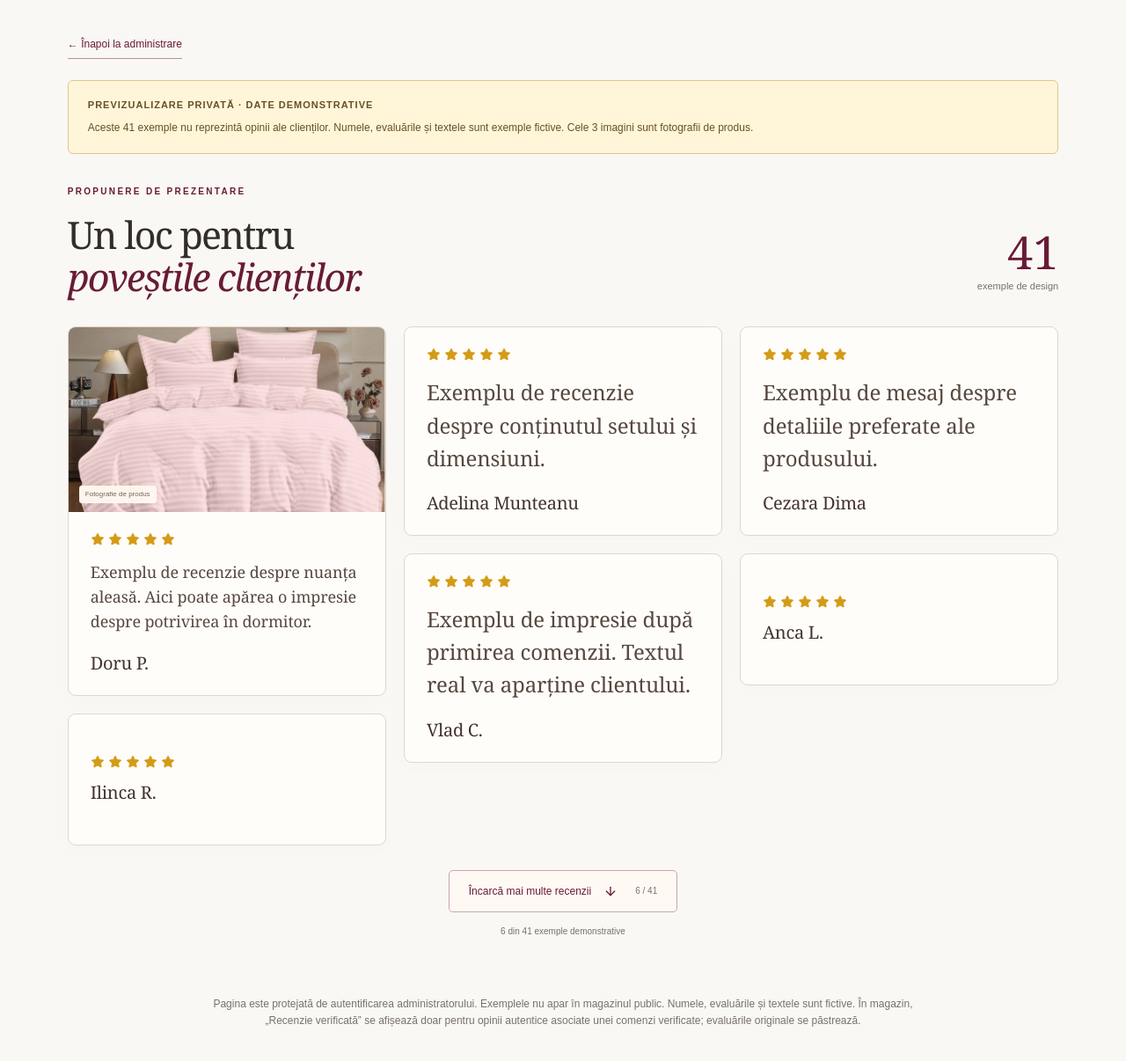
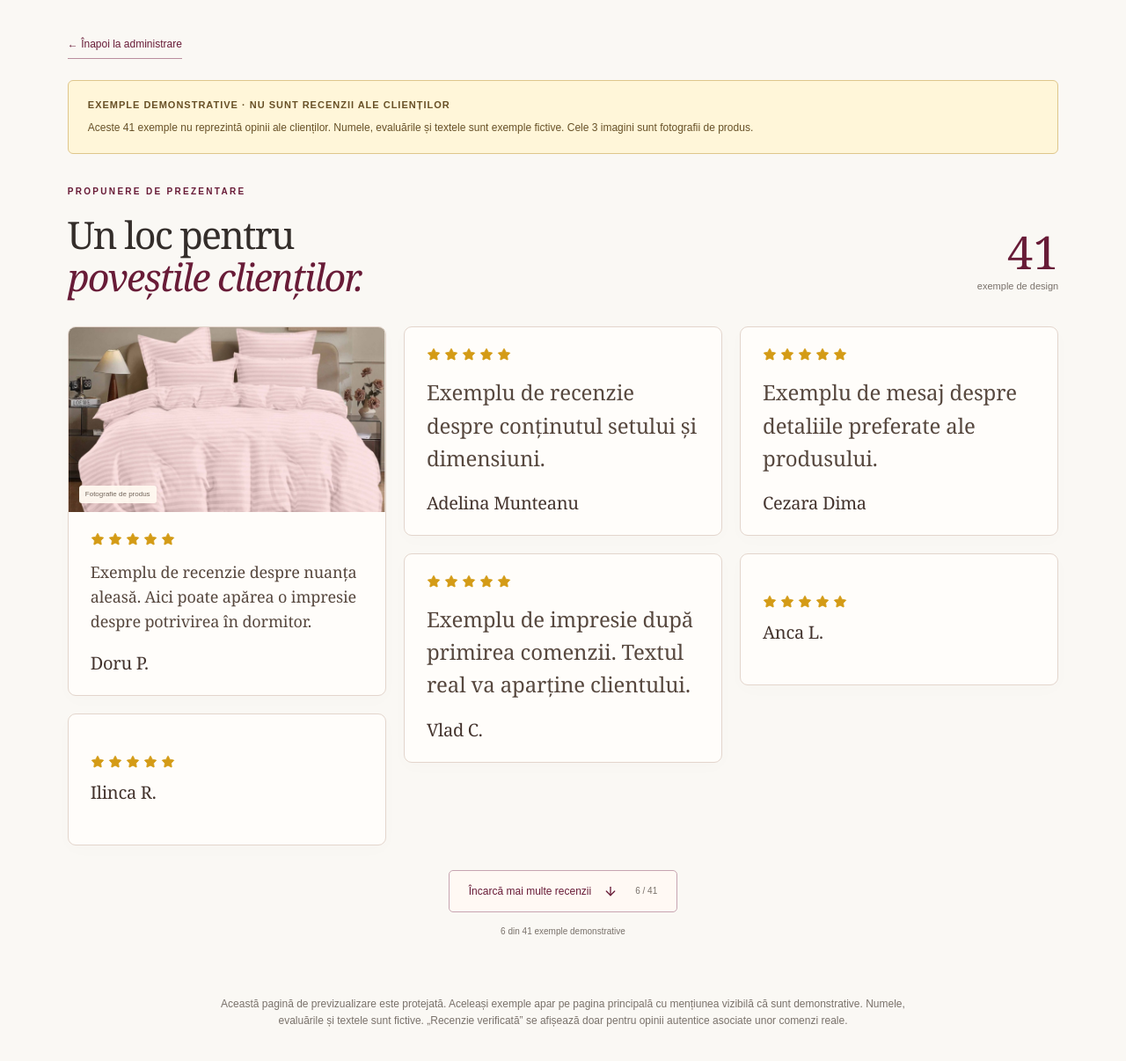
Before and after one commit to l4gmarketing1-glitch/pucioasa-premium, a Next.js app: page /admin/recenzii-preview in a window 1280 px wide. Shown: the top 1206 px of the page at 88% size. Built offline with nearby package versions, Linux system fonts and the light colour scheme; no server answers.

Commit message:
Show clearly disclosed review examples on the homepage

```diff
--- a/app/admin/recenzii-preview/page.tsx
+++ b/app/admin/recenzii-preview/page.tsx
@@ -1,7 +1,6 @@
 import Link from "next/link";
 import ReviewsGallery from "@/components/reviews-gallery";
-import { colors } from "@/lib/catalog.mjs";
-import type { Review } from "@/lib/reviews";
+import { reviewExamples } from "@/lib/review-examples";
 
 export const dynamic = "force-dynamic";
 export const metadata = {
@@ -9,93 +8,18 @@ export const metadata = {
   robots: { index: false, follow: false },
 };
 
-// Server-only fixtures for the protected admin preview. Never imported into the public review collection.
-const demoNames = [
-  "Doru P.",
-  "Ilinca R.",
-  "Adelina Munteanu",
-  "Vlad C.",
-  "Cezara Dima",
-  "Anca L.",
-  "Sorin M.",
-  "Irina Pavel",
-  "Radu T.",
-  "Oana S.",
-  "Teodora N.",
-  "Rareș Banu",
-  "Diana F.",
-  "Cătălin B.",
-  "Mara D.",
-  "Anamaria Dobre",
-  "Lavinia C.",
-  "Mihnea R.",
-  "Ioana V.",
-  "Cosmin P.",
-  "Nicoleta Sava",
-  "Andreea T.",
-  "Dragoș M.",
-  "Bianca N.",
-  "Miruna Dinu",
-  "Lucian A.",
-  "Corina V.",
-  "Ștefan L.",
-  "Iulia Rusu",
-  "Alina D.",
-  "Sabina M.",
-  "Tudor C.",
-  "Simona Vasile",
-  "Raluca F.",
-  "Cristian N.",
-  "Daria S.",
-  "Roxana Petrescu",
-  "Florin R.",
-  "Camelia B.",
-  "Viorica T.",
-  "Sergiu P.",
-];
-const demoTexts = [
-  "Exemplu de recenzie despre nuanța aleasă. Aici poate apărea o impresie despre potrivirea în dormitor.",
-  "Exemplu de mesaj scurt despre experiența de cumpărare.",
-  "Exemplu de recenzie despre conținutul setului și dimensiuni.",
-  "Exemplu de impresie după primirea comenzii. Textul real va aparține clientului.",
-  "Exemplu de mesaj despre detaliile preferate ale produsului.",
-  "Exemplu de recenzie despre folosirea lenjeriei. Clientul poate adăuga și o fotografie proprie.",
-  "Exemplu de observație despre ambalare și livrare.",
-  "Exemplu de recomandare pentru alegerea culorii. Recenzia autentică va fi publicată cu acordul autorului.",
-];
-const examples: Review[] = Array.from({ length: 41 }, (_, index) => {
-  const color = colors[index % colors.length];
-  return {
-    id: `demo-${index + 1}`,
-    displayName: demoNames[index],
-    rating: 5,
-    text: index % 4 === 1 ? "" : demoTexts[index % demoTexts.length],
-    colorName: color.name,
-    publishedAt: "2026-11-11",
-    ...([0, 16, 32].includes(index)
-      ? {
-          image: {
-            src: color.image,
-            alt: `Fotografie de produs pentru exemplul demonstrativ ${index + 1}`,
-            kind: "product" as const,
-          },
-        }
-      : {}),
-  };
-});
-
 export default function ReviewPreview() {
   return (
     <main className="review-preview-page">
       <Link href="/admin" className="text-link">
         ← Înapoi la administrare
       </Link>
-      <ReviewsGallery entries={examples} demo />
+      <ReviewsGallery entries={reviewExamples} demo />
       <p className="review-preview-note">
-        Pagina este protejată de autentificarea administratorului. Exemplele nu
-        apar în magazinul public. Numele, evaluările și textele sunt fictive. În
-        magazin, „Recenzie verificată” se afișează doar pentru opinii autentice
-        asociate unei comenzi verificate; evaluările originale se păstrează.
+        Această pagină de previzualizare este protejată. Aceleași exemple apar
+        pe pagina principală cu mențiunea vizibilă că sunt demonstrative.
+        Numele, evaluările și textele sunt fictive. „Recenzie verificată” se
+        afișează doar pentru opinii autentice asociate unor comenzi reale.
       </p>
     </main>
   );
--- a/components/reviews-gallery.tsx
+++ b/components/reviews-gallery.tsx
@@ -42,7 +42,9 @@ export default function ReviewsGallery({
     <div className={`reviews-showcase${demo ? " reviews-showcase-demo" : ""}`}>
       {demo && (
         <p className="review-demo-banner">
-          <strong>PREVIZUALIZARE PRIVATĂ · DATE DEMONSTRATIVE</strong>
+          <strong>
+            EXEMPLE DEMONSTRATIVE · NU SUNT RECENZII ALE CLIENȚILOR
+          </strong>
           <span>
             Aceste {entries.length} exemple nu reprezintă opinii ale clienților.
             Numele, evaluările și textele sunt exemple fictive. Cele 3 imagini
--- /dev/null
+++ b/lib/review-examples.ts
@@ -0,0 +1,80 @@
+import { colors } from "@/lib/catalog.mjs";
+import type { Review } from "@/lib/reviews";
+
+// Illustrative data only. Render with the visible demo disclosure; never merge into genuine reviews.
+const demoNames = [
+  "Doru P.",
+  "Ilinca R.",
+  "Adelina Munteanu",
+  "Vlad C.",
+  "Cezara Dima",
+  "Anca L.",
+  "Sorin M.",
+  "Irina Pavel",
+  "Radu T.",
+  "Oana S.",
+  "Teodora N.",
+  "Rareș Banu",
+  "Diana F.",
+  "Cătălin B.",
+  "Mara D.",
+  "Anamaria Dobre",
+  "Lavinia C.",
+  "Mihnea R.",
+  "Ioana V.",
+  "Cosmin P.",
+  "Nicoleta Sava",
+  "Andreea T.",
+  "Dragoș M.",
+  "Bianca N.",
+  "Miruna Dinu",
+  "Lucian A.",
+  "Corina V.",
+  "Ștefan L.",
+  "Iulia Rusu",
+  "Alina D.",
+  "Sabina M.",
+  "Tudor C.",
+  "Simona Vasile",
+  "Raluca F.",
+  "Cristian N.",
+  "Daria S.",
+  "Roxana Petrescu",
+  "Florin R.",
+  "Camelia B.",
+  "Viorica T.",
+  "Sergiu P.",
+];
+const demoTexts = [
+  "Exemplu de recenzie despre nuanța aleasă. Aici poate apărea o impresie despre potrivirea în dormitor.",
+  "Exemplu de mesaj scurt despre experiența de cumpărare.",
+  "Exemplu de recenzie despre conținutul setului și dimensiuni.",
+  "Exemplu de impresie după primirea comenzii. Textul real va aparține clientului.",
+  "Exemplu de mesaj despre detaliile preferate ale produsului.",
+  "Exemplu de recenzie despre folosirea lenjeriei. Clientul poate adăuga și o fotografie proprie.",
+  "Exemplu de observație despre ambalare și livrare.",
+  "Exemplu de recomandare pentru alegerea culorii. Recenzia autentică va fi publicată cu acordul autorului.",
+];
+export const reviewExamples: Review[] = Array.from(
+  { length: 41 },
+  (_, index) => {
+    const color = colors[index % colors.length];
+    return {
+      id: `demo-${index + 1}`,
+      displayName: demoNames[index],
+      rating: 5,
+      text: index % 4 === 1 ? "" : demoTexts[index % demoTexts.length],
+      colorName: color.name,
+      publishedAt: "2026-11-11",
+      ...([0, 16, 32].includes(index)
+        ? {
+            image: {
+              src: color.image,
+              alt: `Fotografie de produs pentru exemplul demonstrativ ${index + 1}`,
+              kind: "product" as const,
+            },
+          }
+        : {}),
+    };
+  },
+);
```
Also changed, not shown: components/reviews.tsx (+6 -1 lines), tests/browser.mjs (+7 -1 lines), 1 other file (tests, documents, lock files or other folders).
